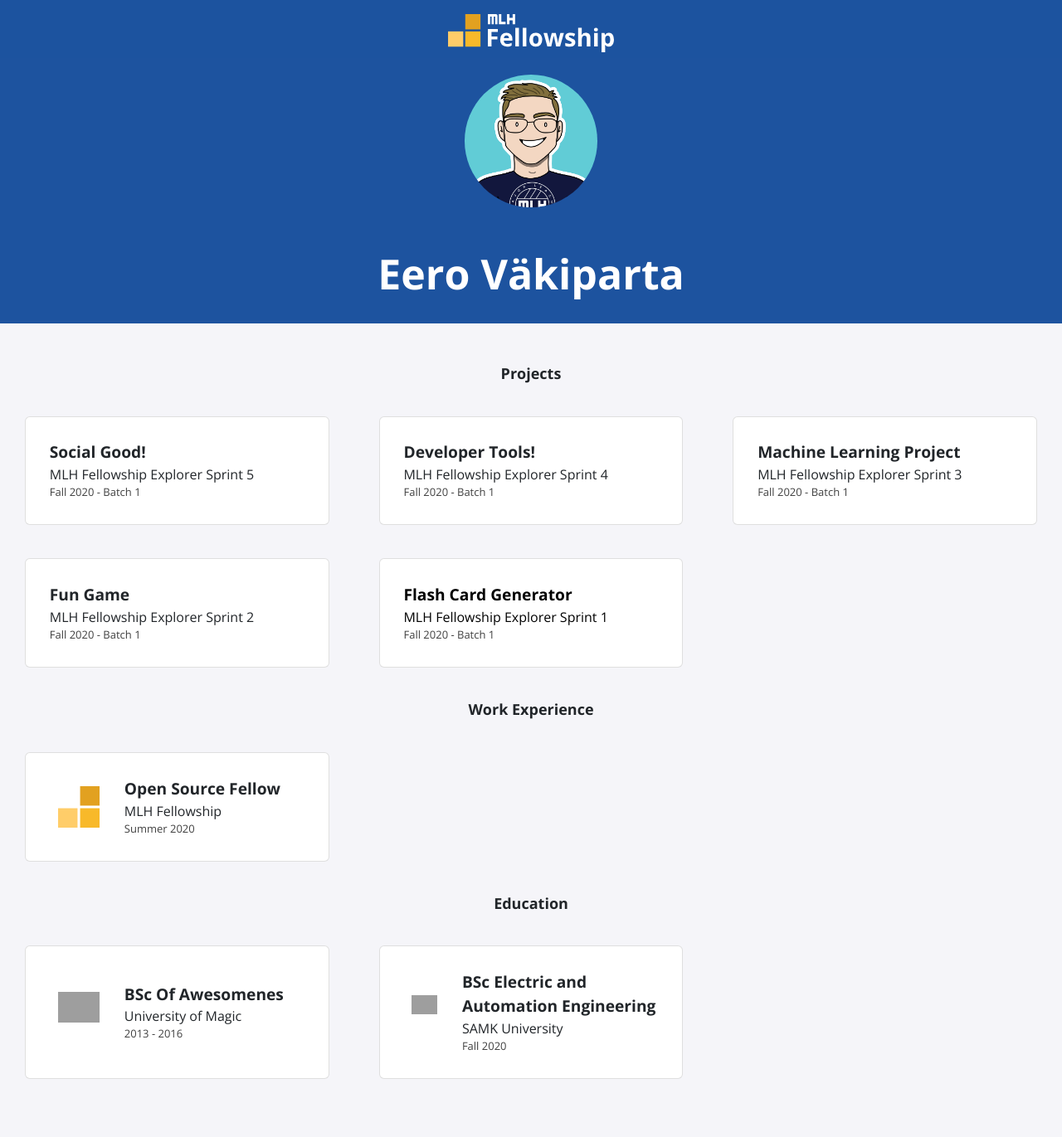
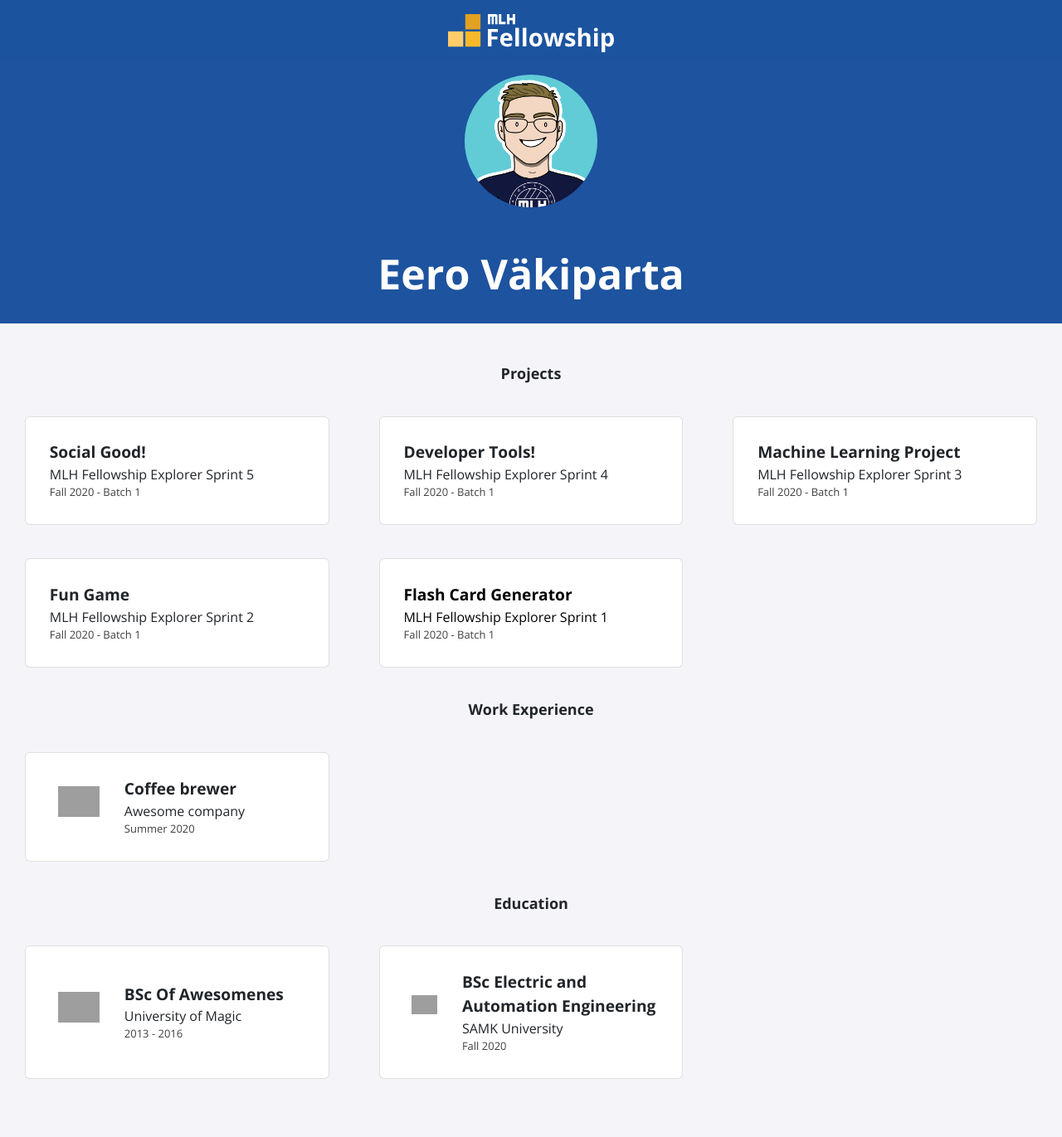
Before and after one commit to EeroVakiparta/MLHBuildDayPersonalSiteChallenge, a Jekyll site: the page built from index.html, in a window 1280 px wide. Shown: the whole page at 83% size. Built offline with Jekyll 4.4.1, drawn with Linux system fonts in a browser that asks for light colours; nearby versions of some CDN libraries; grey boxes are pictures that could not be loaded.

Commit message:
Update experience.yml

```diff
--- a/_data/experience.yml
+++ b/_data/experience.yml
@@ -1,4 +1,4 @@
-- role: Open Source Fellow
-  company: MLH Fellowship
+- role: Coffee brewer
+  company: Awesome company
   dates: Summer 2020
-  logo: fellowship.svg
+  logo: image2.png
```
